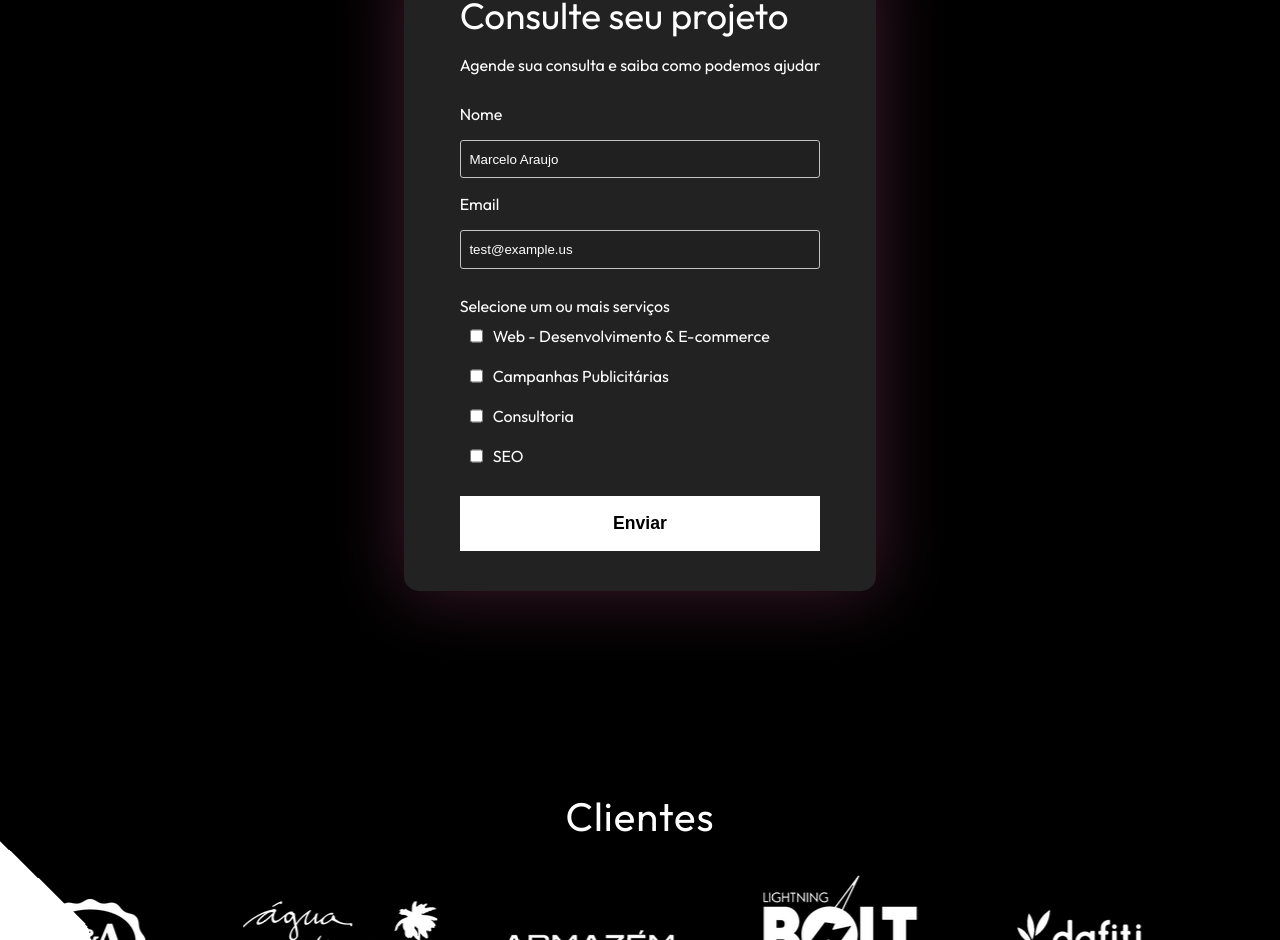
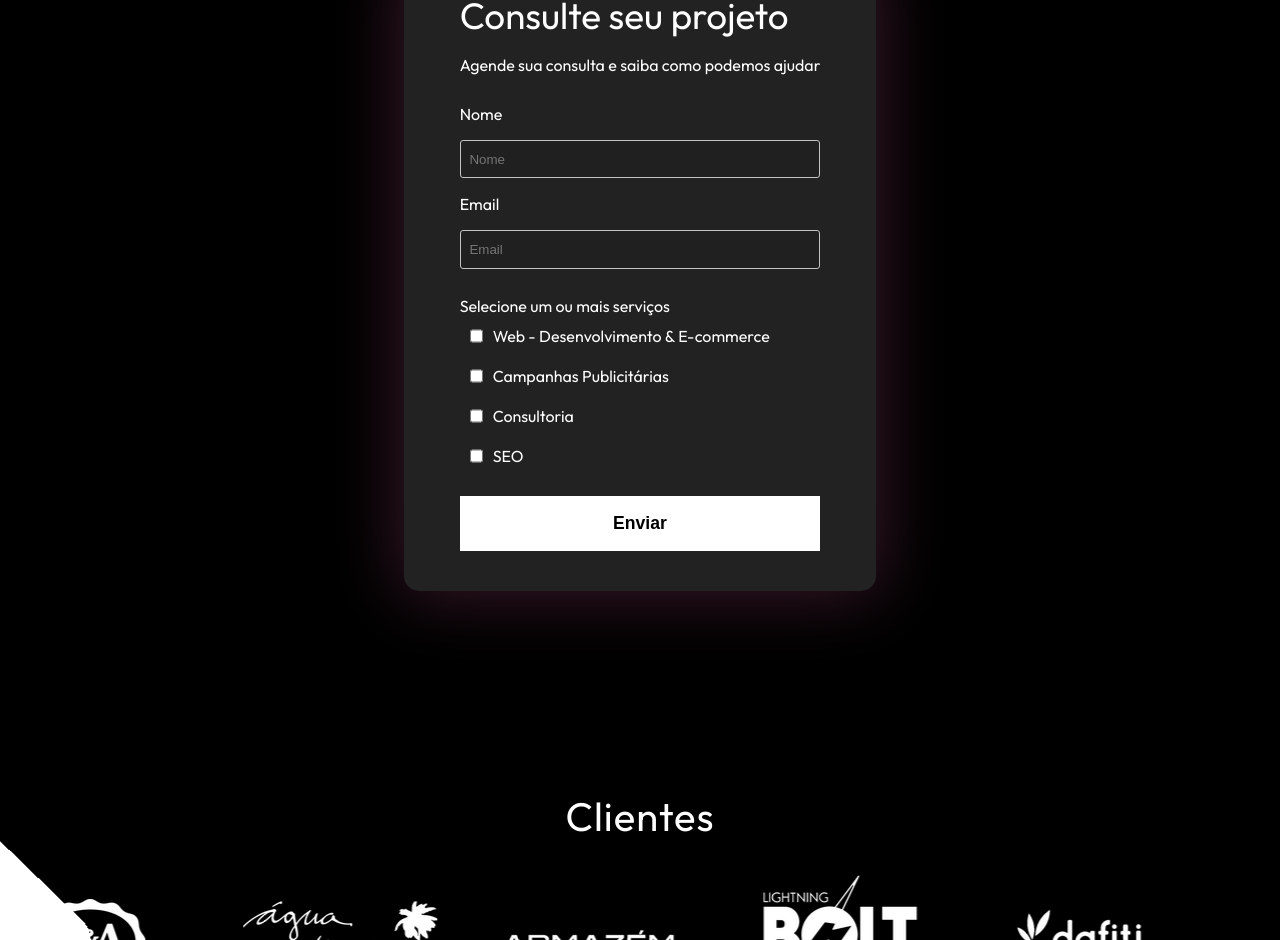
Before and after one commit to marceloaraujodev/fma, a Next.js app: page / in a window 1280 px wide. Shown: the part 6476-7416 px from the top of the page. Built offline with nearby package versions, Linux system fonts and the light colour scheme.

Commit message:
form placeholder

```diff
--- a/app/components/Form/Form.jsx
+++ b/app/components/Form/Form.jsx
@@ -9,8 +9,8 @@ import 'react-toastify/dist/ReactToastify.css';
 import c from './Form.module.css';
 
 export default function Form() {
-  const [name, setName] = useState('Marcelo Araujo');
-  const [email, setEmail] = useState('test@example.us');
+  const [name, setName] = useState('');
+  const [email, setEmail] = useState('');
   const [web, setWeb] = useState(false);
   const [campanhas, setCampanhas] = useState(false);
   const [consultoria, setConsultoria] = useState(false);
@@ -70,6 +70,7 @@ export default function Form() {
                 value={name}
                 onChange={(e) => setName(e.target.value)}
                 required
+                placeholder='Nome'
               />
 
               <label htmlFor="email">Email</label>
@@ -81,6 +82,7 @@ export default function Form() {
                 onChange={(e) => setEmail(e.target.value)}
                 required
                 id="email"
+                placeholder='Email'
               />
             </section>
           </div>
```
